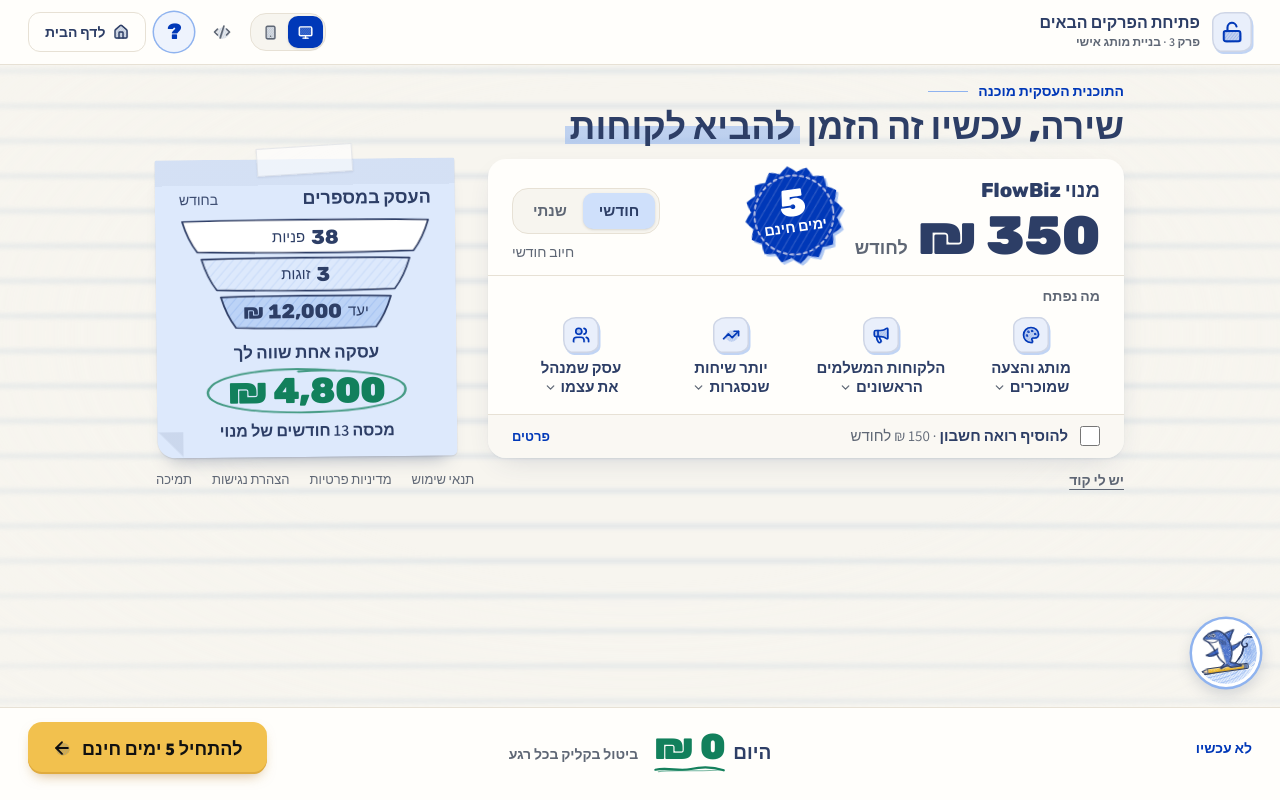
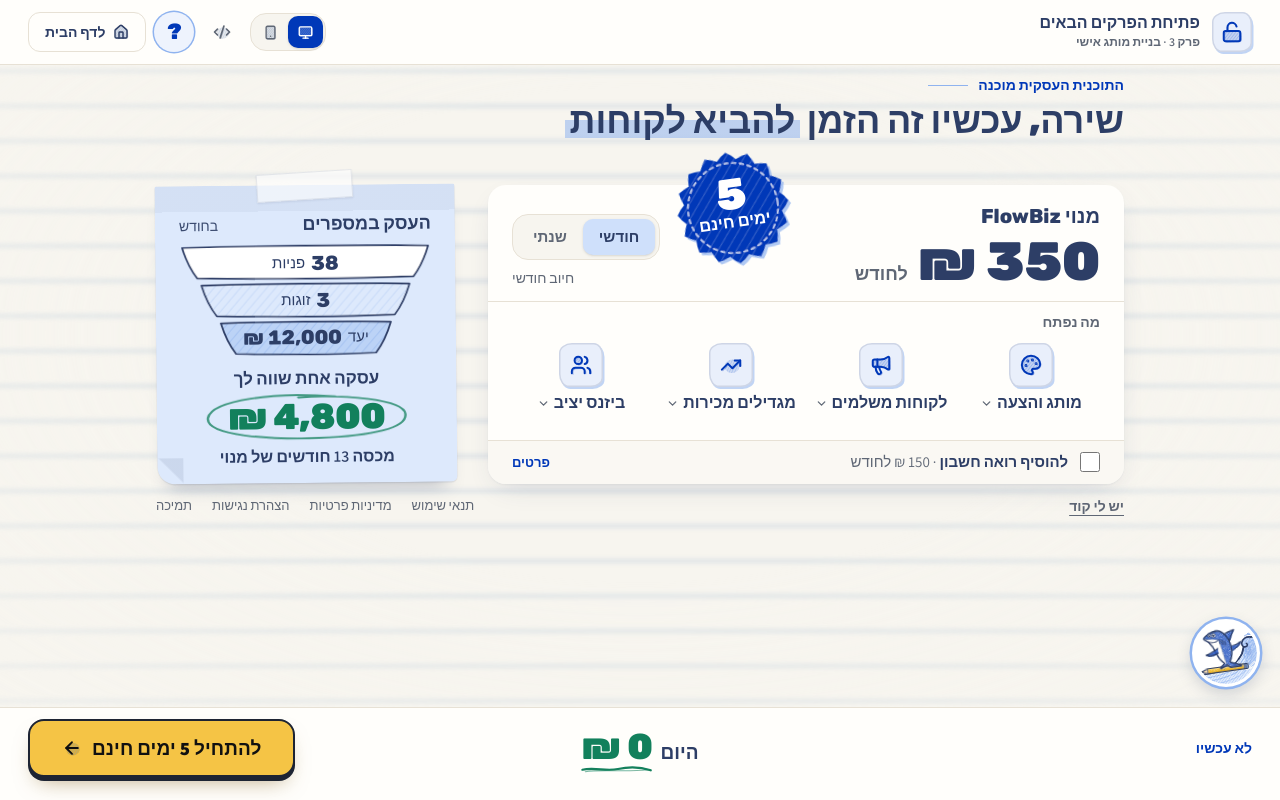
Before and after one commit to amitbens97-Zacks/paywall-mockup, a plain HTML site: page index.html in a window 1280 px wide. Drawn offline with nearby package versions, Linux system fonts and the light colour scheme.

Commit message:
Paywall round 9: stronger CTA, seal back on the card edge, short outcome names, cancel line on checkout
- CTA 58px, 19px black text, ink outline with a pressed-key edge
- Accountant: "ועוד 249 ₪ חד פעמי לפתיחת התיק ברשויות" (card, details, explain)
- 5-days seal back on the card's top edge (as in 9704db5), more room under the heading
- "מה נפתח": bigger icons; names מותג והצעה / לקוחות משלמים / מגדילים מכירות / ביזנס יציב
- "ביטול בקליק, בכל רגע" moved from the paywall to checkout, with where and until when
- Welcome: chapter sub-line lists its steps (the outcome names now repeat titles)

Co-Authored-By: Claude Opus 5.5 <noreply@anthropic.com>

```diff
--- a/index.html
+++ b/index.html
@@ -87,11 +87,12 @@
         background: #fff; border: 3px solid var(--color-brand-600, #0038b8); box-shadow: 0 2px 6px rgb(45 62 102 / .25); }
       .no-scrollbar::-webkit-scrollbar { display: none; }
 
-      /* The paywall's one action, in pencil yellow (Amit 26.11) with black, heavier text (27.11). */
-      .fb-btn-primary.fb-btn-pencil { background: #f2c14e; color: #111111; font-size: 18px; font-weight: 800; letter-spacing: .1px; box-shadow: 0 6px 14px -6px rgba(168, 103, 15, .55), inset 0 -2px 0 rgba(168, 103, 15, .25); }
-      .fb-btn-primary.fb-btn-pencil:hover { background: #ecb53a; }
-      .fb-btn-primary.fb-btn-pencil:active { background: #e3a92c; }
-      .fb-btn-primary.fb-btn-pencil[disabled], .fb-btn-primary.fb-btn-pencil.is-off { background: #f3dea6; color: #6b6150; }
+      /* The paywall's one action, in pencil yellow (Amit 26.11) with black, heavier text (27.11):
+         bigger than any other button, with a pressed-key edge so it reads as the thing to click. */
+      .fb-btn-primary.fb-btn-pencil { height: 58px; padding: 0 32px; border-radius: 16px; background: #f5c445; color: #111111; font-size: 19px; font-weight: 800; letter-spacing: .1px; border: 2px solid #1d2433; box-shadow: 0 4px 0 #1d2433, 0 12px 22px -10px rgba(120, 80, 10, .55); transition: transform .12s, box-shadow .12s, background .12s; }
+      .fb-btn-primary.fb-btn-pencil:hover { background: #f0b92f; transform: translateY(-1px); box-shadow: 0 5px 0 #1d2433, 0 14px 24px -10px rgba(120, 80, 10, .6); }
+      .fb-btn-primary.fb-btn-pencil:active { background: #e8ad22; transform: translateY(3px); box-shadow: 0 1px 0 #1d2433, 0 6px 12px -8px rgba(120, 80, 10, .5); }
+      .fb-btn-primary.fb-btn-pencil[disabled], .fb-btn-primary.fb-btn-pencil.is-off { background: #f3dea6; color: #6b6150; border-color: #b9ae96; box-shadow: 0 2px 0 #b9ae96; transform: none; }
       /* Pencil stroke that draws itself (check marks). */
       .pencil-draw { stroke-dasharray: 1; stroke-dashoffset: 1; animation: pencilDraw 0.4s cubic-bezier(0.52, 0.02, 0.38, 1) forwards; }
       @keyframes pencilDraw { to { stroke-dashoffset: 0; } }
--- a/src/data.js
+++ b/src/data.js
@@ -70,21 +70,21 @@ export const yearSavingPct = Math.round((yearSaving / (PRICE.month.perMonth * 12
 // What opens. Chapters 3-6 of the 15-step journey (journey v14, 03.11.2026).
 // gets: what the user walks away with, per chapter and per step (Amit 23.11: short and sharp).
 export const UNLOCKS = [
-  { n: 3, title: 'בניית מותג אישי', icon: 'palette', gets: 'מותג והצעה שמוכרים', steps: [
+  { n: 3, title: 'בניית מותג אישי', icon: 'palette', gets: 'מותג והצעה', steps: [
     { name: 'שם ולוגו', gets: 'זהות לעסק' },
     { name: 'דף המסרים', gets: 'מה להגיד ללקוח' },
     { name: 'הצעה מנצחת', gets: 'הצעה שקשה לסרב לה' },
     { name: 'דף נחיתה', gets: 'עמוד שמביא פניות' },
   ] },
-  { n: 4, title: 'מביאים לקוחות', icon: 'megaphone', gets: 'הלקוחות המשלמים הראשונים', steps: [
+  { n: 4, title: 'מביאים לקוחות', icon: 'megaphone', gets: 'לקוחות משלמים', steps: [
     { name: 'מכונת תוכן שיווקי', gets: 'פוסטים ופלייר מוכנים' },
     { name: 'לקוחות משלמים', gets: 'פניות שהופכות ללקוחות' },
   ] },
-  { n: 5, title: 'מגדילים מכירות', icon: 'trending-up', gets: 'יותר שיחות שנסגרות', steps: [
+  { n: 5, title: 'מגדילים מכירות', icon: 'trending-up', gets: 'מגדילים מכירות', steps: [
     { name: 'חדר התרגול', gets: 'שיחת מכירה בביטחון' },
     { name: 'שירות לקוחות אוטומטי', gets: 'מענה מיידי לכל פנייה' },
   ] },
-  { n: 6, title: 'העסק שתמיד רצית', icon: 'users', gets: 'עסק שמנהל את עצמו', steps: [
+  { n: 6, title: 'העסק שתמיד רצית', icon: 'users', gets: 'ביזנס יציב', steps: [
     { name: 'ניהול לקוחות', gets: 'כל הלקוחות במקום אחד' },
     { name: 'פגישת מיקוד', gets: 'פגישה אישית, עלינו' },
   ] },
--- a/src/devnotes.js
+++ b/src/devnotes.js
@@ -23,7 +23,7 @@ const NOTES = [
       `חודשי ${PRICE.month.perMonth} ₪. שנתי מוצג ${PRICE.year.perMonth} ₪ לחודש, ${PRICE.year.charge.toLocaleString('he-IL')} ₪ בחיוב אחד. ברירת המחדל: חודשי.`,
       `${TRIAL_DAYS} ימים חינם לכל מנוי חדש. שומרים כרטיס, 0 ₪ היום, תזכורת יום לפני החיוב.`,
       'CHING: מנוי עם תקופת ניסיון. canAccessPaidStep כבר פותח גישה במצב trialing.',
-      `רואה חשבון = תוספת בתיבת סימון: ${ACCOUNTANT.perMonth} ₪ לחודש ועוד ${ACCOUNTANT.setup} ₪ פעם אחת. במקום שני כרטיסי מסלול.`,
+      `רואה חשבון = תוספת בתיבת סימון: ${ACCOUNTANT.perMonth} ₪ לחודש ועוד ${ACCOUNTANT.setup} ₪ חד פעמי לפתיחת התיק ברשויות. במקום שני כרטיסי מסלול.`,
       'ביטול בקליק מההגדרות, תחת "המנוי שלי". ביטול לפני סוף הניסיון: אין חיוב.',
     ],
   },
@@ -34,7 +34,7 @@ const NOTES = [
       'הפתק: יעד, לקוחות ופניות בחודש מהסיכום של שלב 5, בדיוק כמו שהם שם. מוצגים כמשפך: פניות, לקוחות, יעד. המילה "זוגות" מתחלפת לפי סוג הלקוח. סימני הספירה: קו לכל חודש מנוי, עד 24. מעל 24 רק הטקסט.',
       'שווי עסקה: מחיר מוצר הליבה. במנוי חודשי של הלקוח: המחיר כפול מספר החודשים שהוא נשאר (משלב 5). "מכסה X חודשים": השווי פחות תשלום חד-פעמי, חלקי המחיר לחודש של הבחירה, מעוגל למטה. אם יוצא פחות מחודש: כמה עסקאות מכסות חודש.',
       'מי שדילג על שלב 5: בלי הפתק. כרטיס המנוי לבד, באמצע.',
-      'כותרת: "התוכנית העסקית מוכנה" ומתחתיה "שירה, עכשיו זה הזמן להביא לקוחות". "5 ימים חינם" מופיע רק במדבקה ובכפתור. במרכז הסרגל התחתון: "היום 0 ₪ · ביטול בקליק בכל רגע" (בטלפון מעל הכפתור).',
+      'כותרת: "התוכנית העסקית מוכנה" ומתחתיה "שירה, עכשיו זה הזמן להביא לקוחות". "5 ימים חינם" מופיע רק במדבקה ובכפתור. במרכז הסרגל התחתון: "היום 0 ₪" (בטלפון מעל הכפתור). "ביטול בקליק, בכל רגע" עבר לעמוד התשלום, ליד הכרטיס.',
       `קוד קופון מאחורי קישור קטן "יש לי קוד". במוקאפ: ${DEMO_COUPON} פותח הכל.`,
       'צבעים: הכפתור "להתחיל 5 ימים חינם" בצהוב עיפרון עם כתב שחור מודגש. המדבקה של 5 הימים בכחול כהה. הבחירה חודשי/שנתי ושורת היעד בתכלת.',
       'לחיצה אחת עד עמוד הסליקה: בלי החלון "תשלום מאובטח" שיש היום באמצע.',
--- a/src/explain.js
+++ b/src/explain.js
@@ -19,7 +19,7 @@ export const EXPLAIN = {
       [`מה קורה אחרי ${TRIAL_DAYS} הימים?`, `ב-${TRIAL.remind} תקבל${g('', 'י')} תזכורת. ב-${TRIAL.charge} מתחיל החיוב לפי המסלול שבחרת. עד אז לא משלמים כלום.`],
       ['איך מבטלים?', 'בקליק, מההגדרות, בכל רגע. ביטול לפני סוף הניסיון: לא משלמים כלום.'],
       ['מה ההבדל בין חודשי לשנתי?', `חודשי: ${PRICE.month.perMonth} ₪ כל חודש. שנתי: ${PRICE.year.perMonth} ₪ לחודש, ${nf(PRICE.year.charge)} ₪ בחיוב אחד. חיסכון של ${nf(yearSaving)} ₪ בשנה.`],
-      ['צריך רואה חשבון?', `לא חייבים. מי שרוצה ליווי: עוד ${ACCOUNTANT.perMonth} ₪ לחודש, ו-${ACCOUNTANT.setup} ₪ פעם אחת לפתיחת התיקים.`],
+      ['צריך רואה חשבון?', `לא חייבים. מי שרוצה ליווי: עוד ${ACCOUNTANT.perMonth} ₪ לחודש, ו-${ACCOUNTANT.setup} ₪ חד פעמי לפתיחת התיק ברשויות.`],
       ['ומה אם לא אמשיך?', 'מה שבנית נשאר שלך: התוכנית העסקית ועמוד הכספים נשארים פתוחים.'],
     ],
   },
--- a/src/main.js
+++ b/src/main.js
@@ -121,7 +121,7 @@ function App({ view: shellView, onViewChange }) {
   const bottom = {
     paywall: html`<${BottomBar}
       back=${html`<${Button} variant="text" onClick=${() => (notify('אפשר לחזור מתי שרוצים. הניסיון מחכה', 'clock'), go('home'))}>לא עכשיו<//>`}
-      status=${html`<${Today} amount="0 ₪" note="ביטול בקליק בכל רגע" />`}
+      status=${html`<${Today} amount="0 ₪" />`}
       primary=${html`<${Button} onClick=${startTrial} disabled=${busy} class="fb-btn-pencil">${busy ? 'מעבירים לתשלום...' : `להתחיל ${TRIAL_DAYS} ימים חינם`}<${Icon} name="arrow-left" size=${20} /><//>`}
     />`,
     checkout: html`<${BottomBar}
--- a/src/screens.js
+++ b/src/screens.js
@@ -16,7 +16,7 @@ export function chargeOf(plan) {
 }
 
 function Heading({ eyebrow, title, sub, children }) {
-  return html`<div class=${cx('fb-heading', children ? 'relative mb-3 max-md:pe-[84px]' : 'mb-4')}>
+  return html`<div class=${cx('fb-heading', children ? 'relative mb-3 max-md:pe-[84px] lg:mb-11' : 'mb-4')}>
     <span class="fb-eyebrow">${eyebrow}</span>
     <h1 class=${cx('fb-h1 md:text-[36px]', children ? 'text-[23px]' : 'text-[28px]')}>${title[0]}<${Mark}>${title[1]}<//>${title[2] || ''}</h1>
     ${sub && html`<p>${sub}</p>`}
@@ -56,13 +56,13 @@ function PlanCard({ plan, up }) {
       <div class="flex items-center gap-3">
         <label class="flex min-w-0 flex-1 cursor-pointer items-center gap-3">
           <input type="checkbox" checked=${plan.accountant} onChange=${(e) => up({ accountant: e.target.checked })} class="h-5 w-5 shrink-0 cursor-pointer accent-[#0038b8]" />
-          <span class="min-w-0 text-[15px]"><b>להוסיף רואה חשבון</b> <span class="text-muted"><span class="whitespace-nowrap">· ${money(ACCOUNTANT.perMonth)} לחודש</span>${plan.accountant && html` <span class="whitespace-nowrap">ועוד ${money(onceOf(plan))} פעם אחת</span>`}</span></span>
+          <span class="min-w-0 text-[15px]"><b>להוסיף רואה חשבון</b> <span class="text-muted"><span class="whitespace-nowrap">· ${money(ACCOUNTANT.perMonth)} לחודש</span>${plan.accountant && html` <span>ועוד <span class="whitespace-nowrap">${money(onceOf(plan))} חד פעמי</span> לפתיחת התיק ברשויות</span>`}</span></span>
         </label>
         <button type="button" class="shrink-0 text-[13px] font-bold text-brand-600 hover:underline cursor-pointer" onClick=${() => setDetails(!details)} aria-expanded=${details}>פרטים</button>
       </div>
       ${details && html`<ul class="rise mt-2 space-y-1 ps-8 text-[14px]">
         ${ACCOUNTANT_ITEMS.map((t) => html`<li key=${t} class="flex items-center gap-1.5"><${Icon} name="check" size=${14} class="text-brand-600" />${t}</li>`)}
-        ${!plan.accountant && html`<li class="text-muted">ועוד ${money(ACCOUNTANT.setup)} פעם אחת, לפתיחת התיקים ברשויות</li>`}
+        ${!plan.accountant && html`<li class="text-muted">ועוד ${money(ACCOUNTANT.setup)} חד פעמי לפתיחת התיק ברשויות</li>`}
       </ul>`}
     </div>
   <//>`;
@@ -83,8 +83,8 @@ function Unlocks() {
         const on = open === c.n;
         return html`<li key=${c.n} class="min-w-0">
           <button type="button" aria-expanded=${on} onClick=${() => setOpen(on ? null : c.n)} class=${cx('group flex w-full cursor-pointer items-center gap-3 rounded-xl text-start max-md:h-11 md:flex-col md:gap-1.5 md:py-1 md:text-center', on && 'md:bg-brand-50')}>
-            <span class="fb-chip-ic h-9 w-9 shrink-0"><${Icon} name=${c.icon} size=${18} /></span>
-            <b class=${cx('min-w-0 flex-1 text-[15px] leading-tight [text-wrap:balance] group-hover:text-brand-600', on && 'text-brand-600')}>${c.gets}<${Icon} name="chevron-down" size=${13} class=${cx('ms-1 inline-block align-[-2px] text-muted transition-transform max-md:hidden', on && 'rotate-180')} /></b>
+            <span class="fb-chip-ic h-11 w-11 shrink-0"><${Icon} name=${c.icon} size=${22} /></span>
+            <b class=${cx('min-w-0 flex-1 text-[16px] leading-tight [text-wrap:balance] group-hover:text-brand-600', on && 'text-brand-600')}>${c.gets}<${Icon} name="chevron-down" size=${13} class=${cx('ms-1 inline-block align-[-2px] text-muted transition-transform max-md:hidden', on && 'rotate-180')} /></b>
             <${Icon} name="chevron-down" size=${15} class=${cx('shrink-0 text-muted transition-transform md:hidden', on && 'rotate-180')} />
           </button>
           ${on && html`<div class="rise my-1.5 md:hidden"><${Steps} c=${c} /></div>`}
@@ -167,14 +167,14 @@ function Foot({ onCoupon, notify }) {
 }
 
 export function Paywall({ plan, up, onCoupon, notify }) {
-  return html`<div class="mx-auto max-w-5xl px-4 py-5 max-md:pb-20 md:px-7 md:pb-3 md:pt-4">
+  return html`<div class="mx-auto max-w-5xl px-4 py-5 max-md:pb-20 md:px-7 md:pb-3 md:pt-2.5">
     <${Heading} eyebrow="התוכנית העסקית מוכנה" title=${[`${USER.name}, עכשיו זה הזמן `, 'להביא לקוחות', '']} >
       <${Seal} n=${TRIAL_DAYS} class="pointer-events-none absolute -end-1 top-1 h-[84px] w-[84px] -rotate-[8deg] md:end-2 md:-top-3 md:h-[100px] md:w-[100px] lg:hidden" />
     <//>
     <div class="grid gap-7 md:grid-cols-[minmax(0,1fr)_300px] md:gap-8">
       <section class="relative min-w-0">
         <${PlanCard} plan=${plan} up=${up} />
-        <${Seal} n=${TRIAL_DAYS} class="pointer-events-none absolute end-[256px] top-[6px] hidden h-[100px] w-[100px] -rotate-[8deg] lg:block" />
+        <${Seal} n=${TRIAL_DAYS} class="pointer-events-none absolute -top-[34px] end-[188px] hidden h-[114px] w-[114px] -rotate-[8deg] lg:block" />
       </section>
       <section class="min-w-0"><${Numbers} plan=${plan} /></section>
     </div>
@@ -196,7 +196,8 @@ export function Checkout({ plan }) {
       <dl class="space-y-1.5 text-[15px]">
         ${rows.map(([k, v], i) => html`<div key=${k} class=${cx('flex items-baseline justify-between gap-3', i === 2 && 'border-t border-line pt-1.5 font-bold')}><dt>${k}</dt><dd class=${cx('tabular-nums', i === 1 && 'font-bold text-money')}>${v}</dd></div>`)}
       </dl>
-      <div class="mt-4 rounded-xl border-2 border-dashed border-brand-200 bg-brand-50/50 px-4 py-6 text-center text-[14px] text-muted">
+      <p class="mt-3 flex items-start rounded-xl bg-brand-50 px-3 py-2.5 gap-2.5 text-[15px] leading-snug"><${Icon} name="rotate-ccw" size=${18} class="mt-0.5 shrink-0 text-brand-600" /><span><b>ביטול בקליק, בכל רגע</b>, בהגדרות תחת "המנוי שלי". ביטול לפני ${TRIAL.charge}: לא יורד שקל.</span></p>
+      <div class="mt-3 rounded-xl border-2 border-dashed border-brand-200 bg-brand-50/50 px-4 py-6 text-center text-[14px] text-muted">
         <${Icon} name="shield-check" size=${26} class="mx-auto mb-1.5 text-brand-600" />
         כאן נפתח עמוד התשלום של חברת הסליקה.<br />במוקאפ אין שדות כרטיס.
       </div>
@@ -211,7 +212,7 @@ function OpenChapters() {
   return html`<ul class="grid gap-2 sm:grid-cols-2">
     ${UNLOCKS.map((c, i) => html`<li key=${c.n} class="rise flex items-center gap-3 rounded-2xl border-[1.5px] border-brand-300 bg-white px-4 py-3" style=${{ animationDelay: `${i * 80}ms` }}>
       <span class="fb-chip-ic h-9 w-9 shrink-0"><${Icon} name=${c.icon} size=${18} /></span>
-      <span class="min-w-0 flex-1"><b class="block text-[16px]">${c.title}</b><span class="text-[13px] font-semibold text-brand-700">${c.gets}</span></span>
+      <span class="min-w-0 flex-1"><b class="block text-[16px]">${c.title}</b><span class="text-[13px] font-semibold text-brand-700">${c.steps.map((s) => s.name).join(' · ')}</span></span>
       <${PencilCheck} size=${20} color="#0038b8" delay=${i * 80} />
     </li>`)}
   </ul>`;
```
